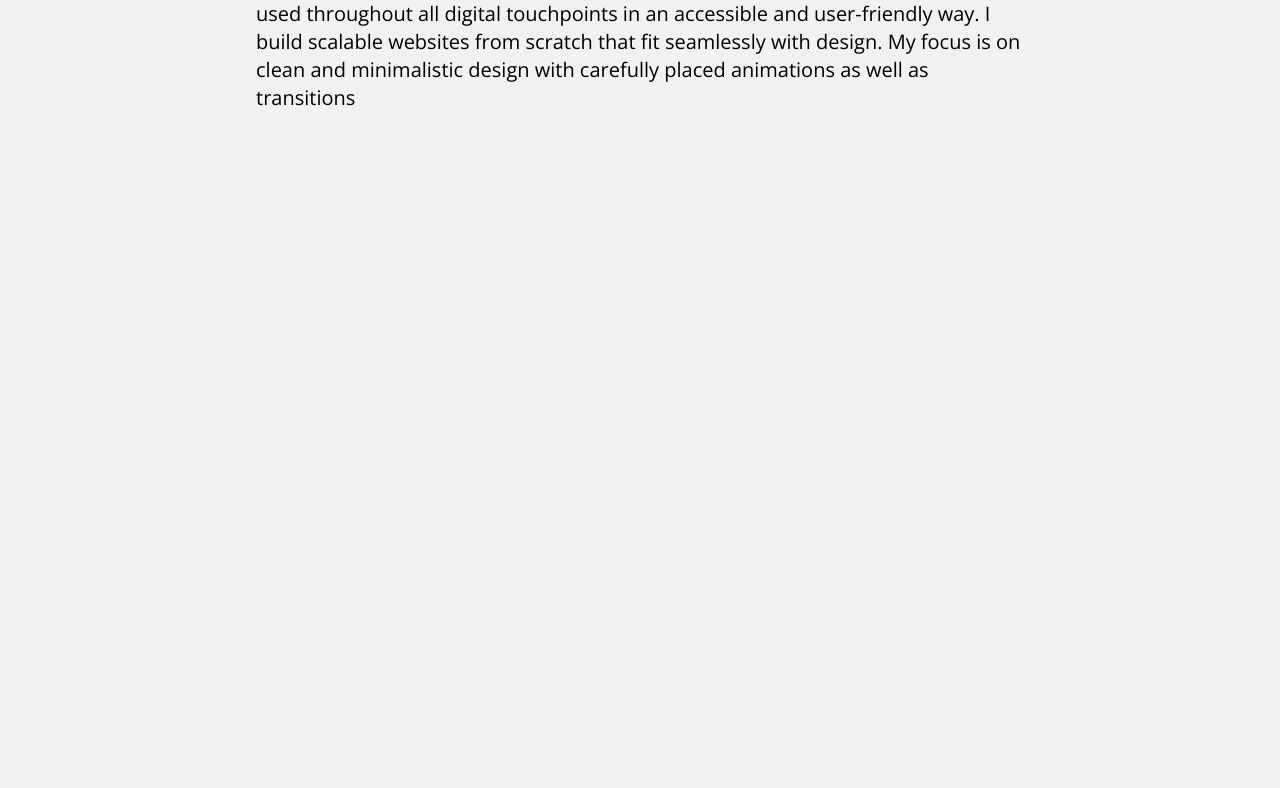
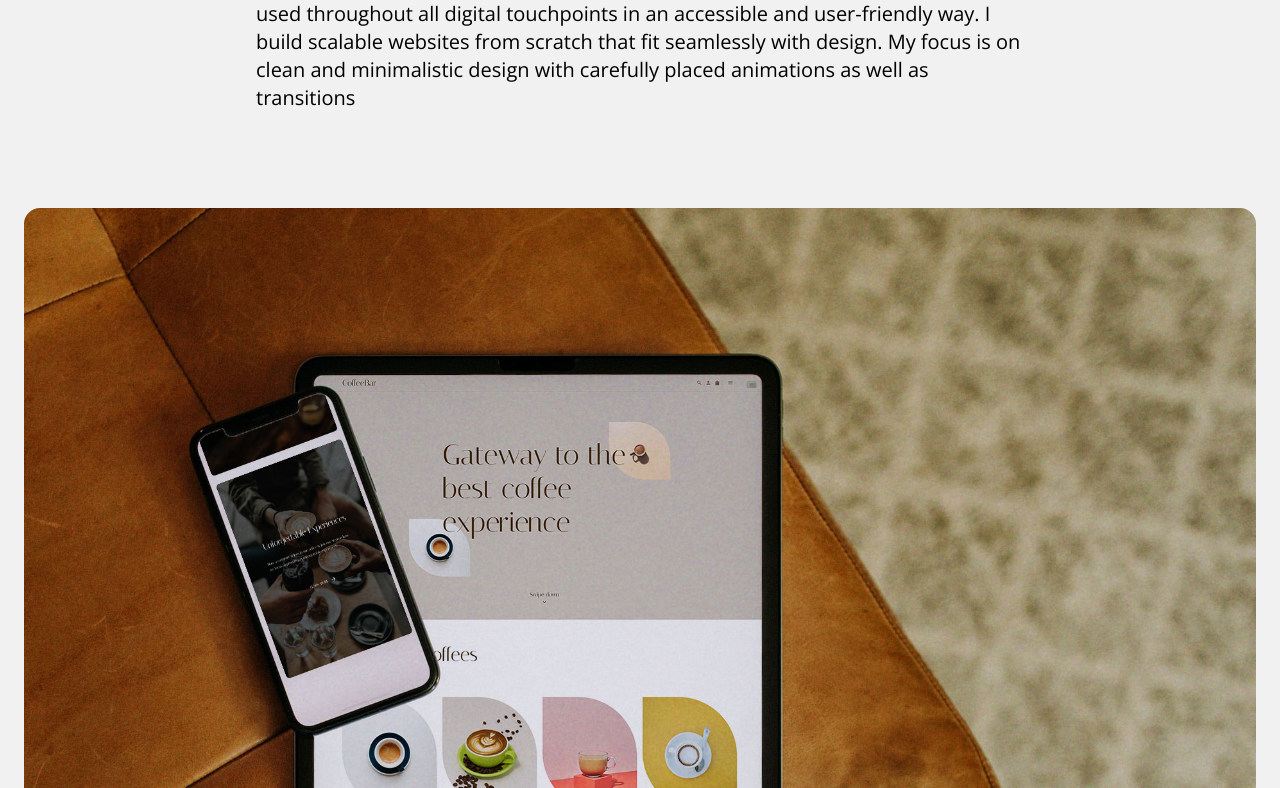
Before and after one commit to DarkoM996/nextjs-pagerouter-portfolio, a Next.js app: page /components/AboutText in a window 1280 px wide. Shown: the part 392-1180 px from the top of the page. Before the commit the page ends 800 px from the top, so only its background shows below. Built offline with nearby package versions, Linux system fonts and the light colour scheme.

Commit message:
Added image

```diff
--- a/pages/components/AboutText.jsx
+++ b/pages/components/AboutText.jsx
@@ -1,4 +1,6 @@
+import Image from "next/image";
 import React from "react";
+import backgroundimg from "../../public/images/coffee-bar-concept-version-2.0-volume-2.3.jpg";
 
 const AboutText = () => {
   return (
@@ -30,6 +32,14 @@ const AboutText = () => {
           transitions
         </p>
       </div>
+      {/* Image that can be changed  */}
+      <div className="relative py-24">
+        <Image
+          src={backgroundimg}
+          alt="/"
+          className="object-cover rounded-2xl"
+        />
+      </div>
     </div>
   );
 };
```
